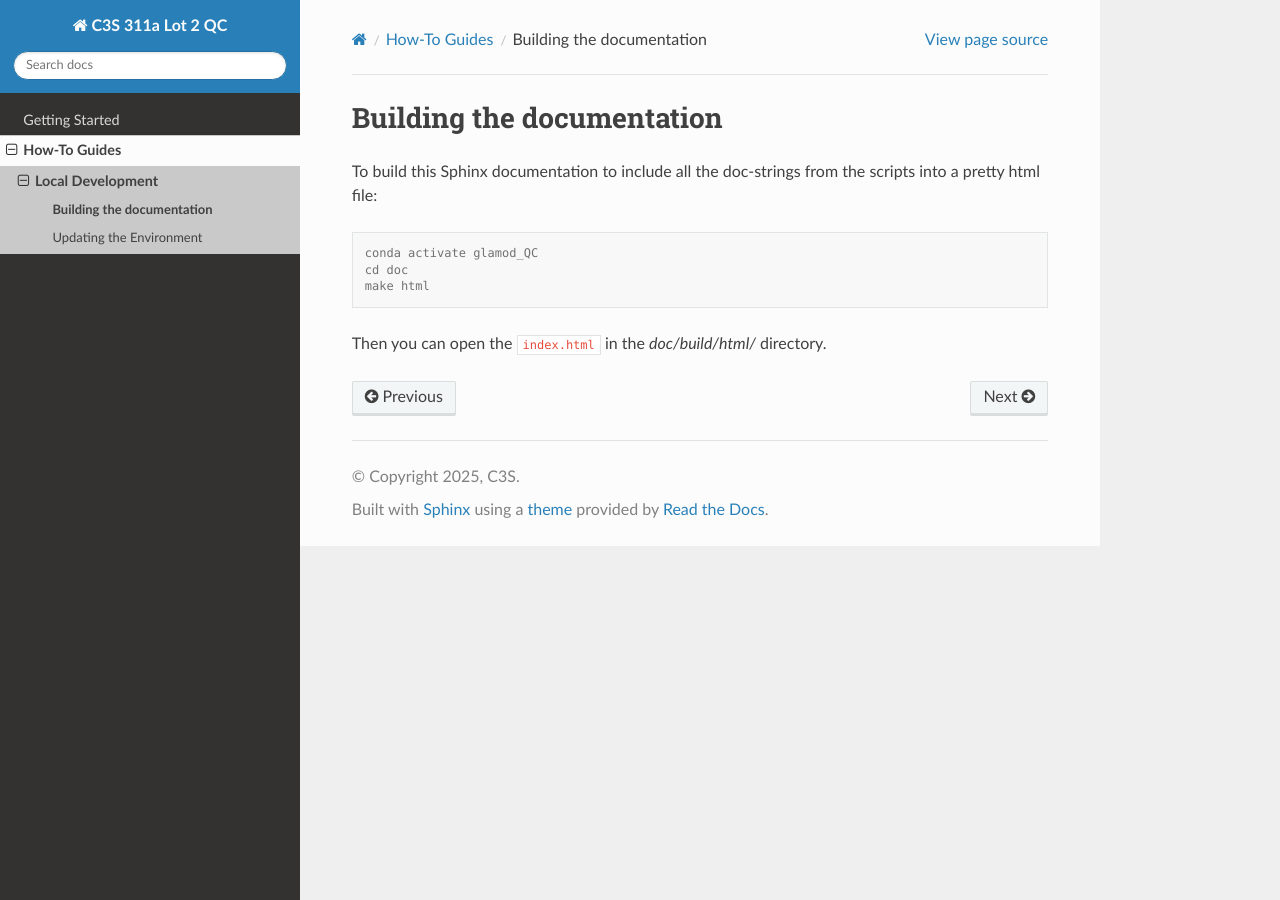
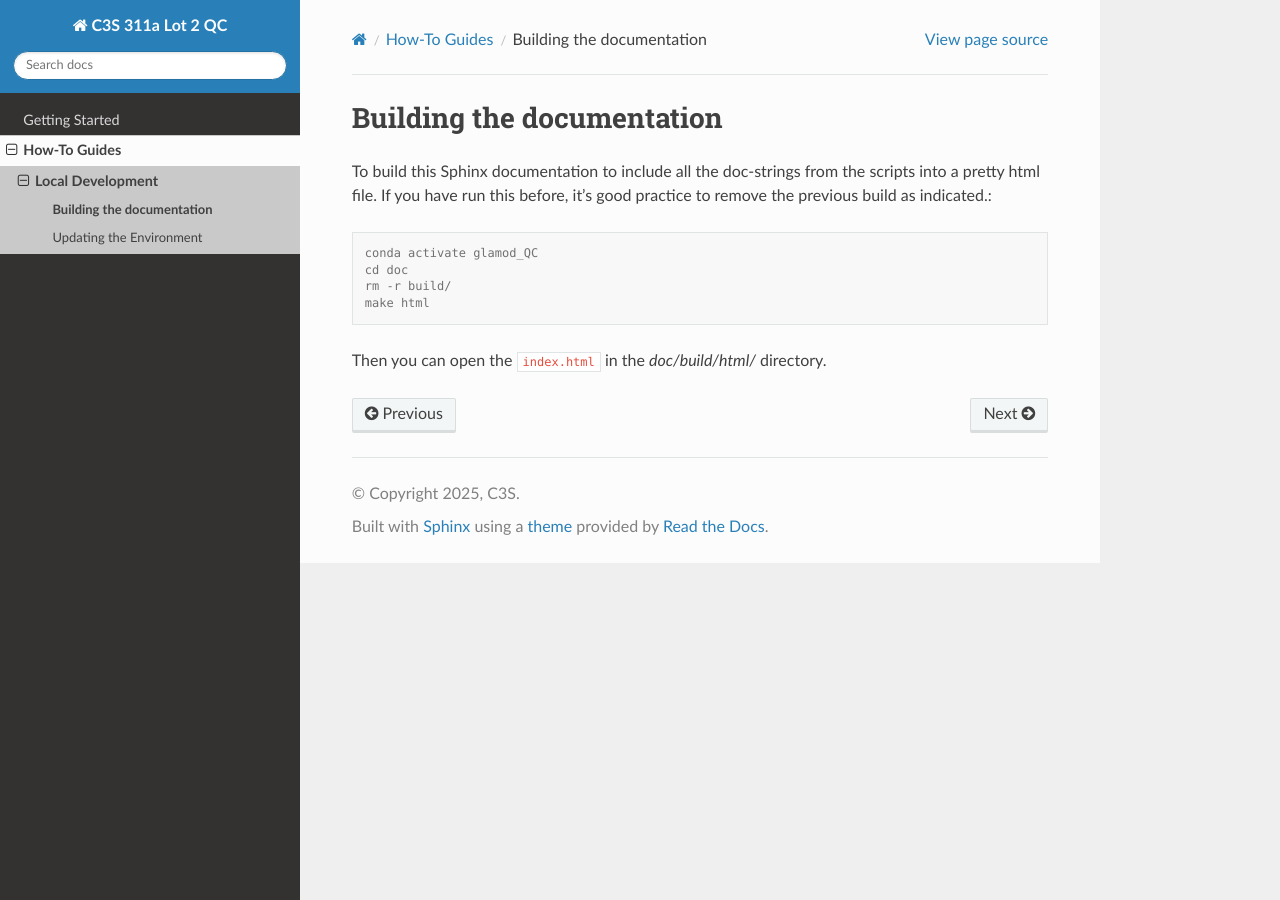
Before and after one commit to glamod/glamod_landQC, a Sphinx documentation site: the page built from doc/source/howto/build-documentation.rst, in a window 1280 px wide. Built offline with Sphinx 7.4.7 and the Read the Docs theme 3.1.0, drawn with Linux system fonts in a browser that asks for light colours.

Commit message:
#193: final tweak on setup

```diff
--- a/doc/source/conf.py
+++ b/doc/source/conf.py
@@ -93,7 +93,7 @@ html_theme = 'sphinx_rtd_theme'
 # Add any paths that contain custom static files (such as style sheets) here,
 # relative to this directory. They are copied after the builtin static files,
 # so a file named "default.css" will overwrite the builtin "default.css".
-html_static_path = ['_static']
+#html_static_path = ['_static']
 
 # Custom sidebar templates, must be a dictionary that maps document names
 # to template names.
--- a/doc/source/howto/build-documentation.rst
+++ b/doc/source/howto/build-documentation.rst
@@ -1,12 +1,14 @@
 Building the documentation
 ==========================
 
-To build this Sphinx documentation to include all the doc-strings from the scripts into a pretty html file:
+To build this Sphinx documentation to include all the doc-strings from the scripts into a pretty html file.
+If you have run this before, it's good practice to remove the previous build as indicated.:
 
 .. code:: console
 
     conda activate glamod_QC
     cd doc
+    rm -r build/
     make html
 
 
```
